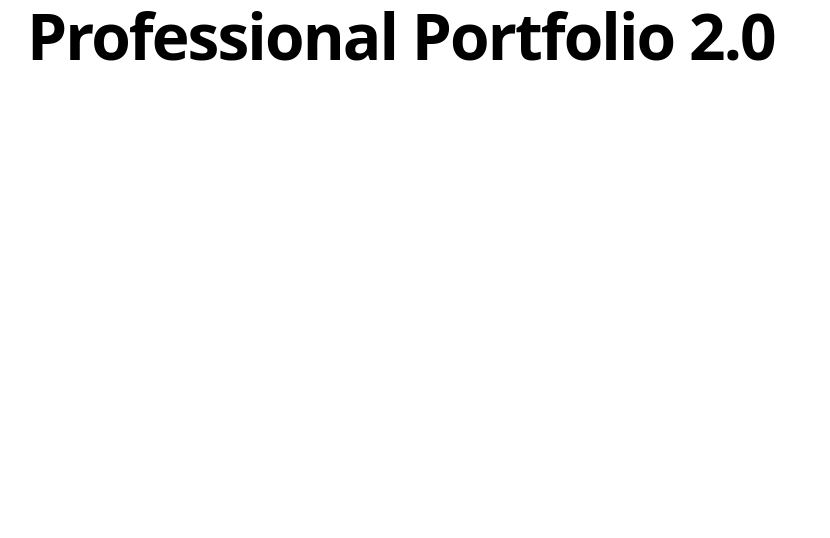
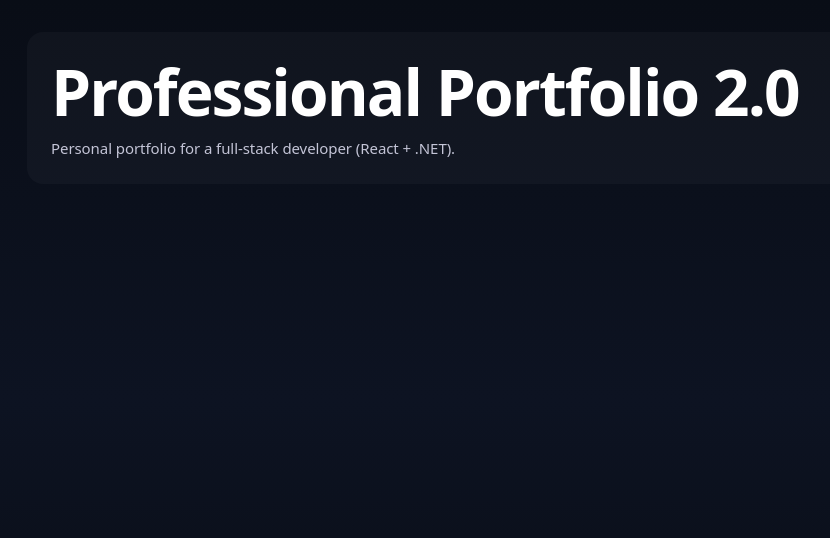
Before and after one commit to Darwinsalcie/Professional-Portfolio-2.0, a React (Vite) app: page / in a window 1280 px wide. Shown: the top 538 px of the page, without its empty margins (37-867 px from the left). Built offline with nearby package versions, Linux system fonts and the light colour scheme.

Commit message:
feat(theme): add light, dark and glass color palettes

```diff
--- a/src/app/App.tsx
+++ b/src/app/App.tsx
@@ -1,7 +1,12 @@
 export function App() {
   return (
-    <div className="max-w-page px-margin-xl mx-auto">
-      <h1 className="text-headline-xl">Professional Portfolio 2.0</h1>
+    <div className="max-w-page px-margin-xl mx-auto py-8">
+      <div className="border-hairline bg-surface rounded-card p-6">
+        <h1 className="text-headline-xl text-fg">Professional Portfolio 2.0</h1>
+        <p className="text-body-md text-muted mt-2">
+          Personal portfolio for a full-stack developer (React + .NET).
+        </p>
+      </div>
     </div>
   )
 }
--- a/src/styles/base.css
+++ b/src/styles/base.css
@@ -21,9 +21,35 @@
 
   body {
     min-height: 100vh;
+    background-color: var(--bg);
+    background-image: var(--backdrop);
+    background-repeat: no-repeat;
+    background-attachment: fixed;
+    color: var(--fg-body);
     font-family: var(--font-body);
     line-height: 1.5;
     -webkit-font-smoothing: antialiased;
     -moz-osx-font-smoothing: grayscale;
   }
+
+  ::selection {
+    background-color: var(--selection-bg);
+    color: var(--fg);
+  }
+
+  :focus-visible {
+    outline: 2px solid var(--focus);
+    outline-offset: 2px;
+  }
+
+  @media (prefers-reduced-motion: reduce) {
+    *,
+    ::before,
+    ::after {
+      animation-duration: 0.01ms !important;
+      animation-iteration-count: 1 !important;
+      transition-duration: 0.01ms !important;
+      scroll-behavior: auto !important;
+    }
+  }
 }
--- a/src/styles/index.css
+++ b/src/styles/index.css
@@ -1,3 +1,4 @@
 @import 'tailwindcss';
 @import './tokens.css';
+@import './themes.css';
 @import './base.css';
--- /dev/null
+++ b/src/styles/themes.css
@@ -0,0 +1,131 @@
+@theme inline {
+  --color-bg: var(--bg);
+  --color-surface: var(--surface);
+  --color-surface-hover: var(--surface-hover);
+  --color-surface-raised: var(--surface-raised);
+  --color-surface-sunken: var(--surface-sunken);
+  --color-control: var(--control);
+  --color-hairline: var(--hairline);
+  --color-hairline-strong: var(--hairline-strong);
+  --color-fg: var(--fg);
+  --color-fg-body: var(--fg-body);
+  --color-muted: var(--fg-muted);
+  --color-subtle: var(--fg-subtle);
+  --color-accent: var(--accent);
+  --color-accent-hover: var(--accent-hover);
+  --color-on-accent: var(--on-accent);
+  --color-accent-fg: var(--accent-fg);
+  --color-eyebrow-secondary: var(--eyebrow-secondary);
+  --color-eyebrow-tertiary: var(--eyebrow-tertiary);
+  --color-index: var(--index);
+  --color-success: var(--success);
+  --color-danger: var(--danger);
+  --color-focus: var(--focus);
+}
+
+:root,
+[data-theme='glass'] {
+  color-scheme: dark;
+  --bg: #131315;
+  --backdrop: linear-gradient(to bottom, #090d16, #0d1322, #080b12);
+  --surface: rgb(255 255 255 / 0.03);
+  --surface-hover: rgb(255 255 255 / 0.06);
+  --surface-raised: rgb(19 19 21 / 0.85);
+  --surface-sunken: rgb(14 14 16 / 0.6);
+  --control: rgb(255 255 255 / 0.03);
+  --hairline: rgb(255 255 255 / 0.06);
+  --hairline-strong: rgb(255 255 255 / 0.12);
+  --fg: #ffffff;
+  --fg-body: #e5e1e4;
+  --fg-muted: #c4c5d7;
+  --fg-subtle: #8e90a0;
+  --accent: #1d4ed8;
+  --on-accent: #ffffff;
+  --accent-hover: #b7c4ff;
+  --on-accent-hover: #002682;
+  --accent-fg: #b7c4ff;
+  --eyebrow-secondary: #b4c5ff;
+  --eyebrow-tertiary: #7bd0ff;
+  --index: #7bd0ff;
+  --headline-gradient: linear-gradient(135deg, #dbe1ff 0%, #b7c4ff 50%, #7bd0ff 100%);
+  --success: #34d399;
+  --danger: #ffb4ab;
+  --focus: #b7c4ff;
+  --selection-bg: rgb(29 78 216 / 0.35);
+  --surface-blur: 40px;
+  --header-bg: rgb(19 19 21 / 0.85);
+  --card-edge: linear-gradient(to bottom, rgb(255 255 255 / 0.12), transparent);
+}
+
+[data-theme='dark'] {
+  color-scheme: dark;
+  --bg: #131315;
+  --backdrop: #131315;
+  --surface: #1c1b1d;
+  --surface-hover: #201f21;
+  --surface-raised: rgb(19 19 21 / 0.85);
+  --surface-sunken: #0e0e10;
+  --control: #1c1b1d;
+  --hairline: rgb(255 255 255 / 0.08);
+  --hairline-strong: #434655;
+  --fg: #ffffff;
+  --fg-body: #e5e1e4;
+  --fg-muted: #c4c5d7;
+  --fg-subtle: #8e90a0;
+  --accent: #1d4ed8;
+  --on-accent: #ffffff;
+  --accent-hover: #b7c4ff;
+  --on-accent-hover: #002682;
+  --accent-fg: #b7c4ff;
+  --eyebrow-secondary: #b4c5ff;
+  --eyebrow-tertiary: #7bd0ff;
+  --index: #7bd0ff;
+  --headline-gradient: linear-gradient(135deg, #dbe1ff 0%, #b7c4ff 50%, #7bd0ff 100%);
+  --success: #34d399;
+  --danger: #ffb4ab;
+  --focus: #b7c4ff;
+  --selection-bg: rgb(29 78 216 / 0.35);
+  --surface-blur: 0px;
+  --header-bg: rgb(19 19 21 / 0.85);
+  --card-edge: transparent;
+}
+
+[data-theme='light'] {
+  color-scheme: light;
+  --bg: #fbfbf9;
+  --backdrop: #fbfbf9;
+  --surface: #ffffff;
+  --surface-hover: #f4f4f1;
+  --surface-raised: rgb(251 251 249 / 0.85);
+  --surface-sunken: #f2f2ef;
+  --control: #ffffff;
+  --hairline: rgb(10 10 12 / 0.08);
+  --hairline-strong: rgb(10 10 12 / 0.16);
+  --fg: #131315;
+  --fg-body: #1c1b1d;
+  --fg-muted: #45464f;
+  --fg-subtle: #5c5e6b;
+  --accent: #1d4ed8;
+  --on-accent: #ffffff;
+  --accent-hover: #1e40af;
+  --on-accent-hover: #ffffff;
+  --accent-fg: #1d4ed8;
+  --eyebrow-secondary: #0039b5;
+  --eyebrow-tertiary: #006387;
+  --index: #006387;
+  --headline-gradient: linear-gradient(135deg, #1d4ed8 0%, #0053db 50%, #006387 100%);
+  --success: #047857;
+  --danger: #b3261e;
+  --focus: #1d4ed8;
+  --selection-bg: rgb(29 78 216 / 0.2);
+  --surface-blur: 0px;
+  --header-bg: rgb(251 251 249 / 0.85);
+  --card-edge: transparent;
+}
+
+@supports not ((backdrop-filter: blur(1px)) or (-webkit-backdrop-filter: blur(1px))) {
+  [data-theme='glass'] {
+    --surface: rgb(22 27 40 / 0.96);
+    --surface-raised: rgb(19 19 21 / 0.97);
+  }
+}
```
Also changed, not shown: 1 other file (tests, documents, lock files or other folders).
